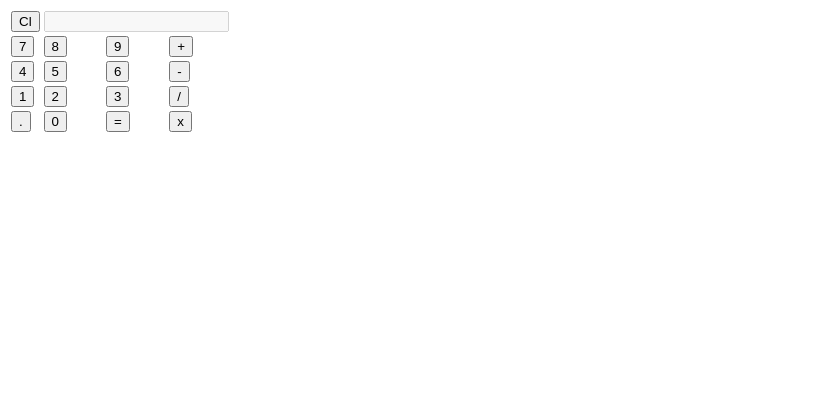
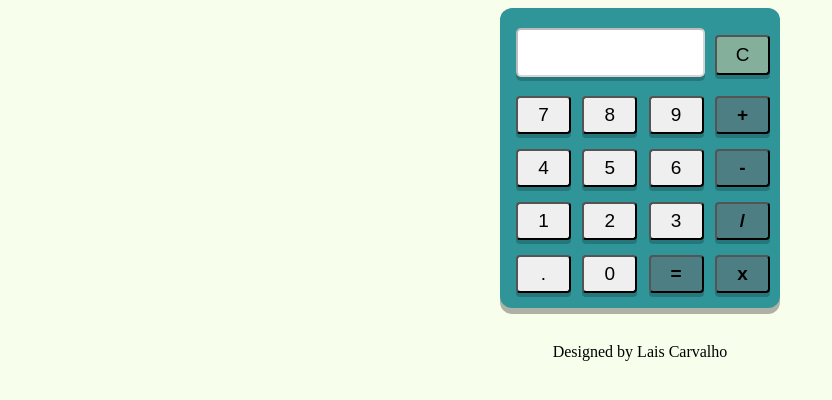
Before and after one commit to laisbsc/calculatorApp, a plain HTML site: page GitWorkspace/calculatorApp/index.html in a window 1280 px wide. Shown: the whole page, without its empty margins (0-832 px from the left). Drawn offline with Linux system fonts and the light colour scheme.

Commit message:
more features to HTML and CSS stylesheet added

```diff
--- a/GitWorkspace/calculatorApp/index.html
+++ b/GitWorkspace/calculatorApp/index.html
@@ -7,14 +7,16 @@
   <meta name="viewport" content="width=device-width, initial-scale=1.0">
   <!-- <meta http-equiv="X-UA-Compatible" content="ie=edge"> -->
   <title> Calculator App </title>
+    <link rel="stylesheet" href="style.css">
   </head>
 
 <body>
   <form name="calc">
     <table>
       <tr>
-        <td> <input type="button" name="clear" value="Cl" onclick="calc.display.value = ''">
-          <td colspan="3.2"> <input type="text" name="display" id="display" disabled> </td>
+        <td colspan="3"> <input type="text" name="display" id="display" disabled> </td>
+        <td> <input type="button" id="clear" name="clear" value="C" onclick="calc.display.value = ''">
+
       </tr>
       <tr>
         <td> <input type="button" name="seven" value="7" onclick="calc.display.value += '7'"></td>
@@ -42,6 +44,7 @@
       </tr>
     </table>
   </form>
-</body>
+  <footer> Designed by Lais Carvalho</footer>
+  </body>
 
 </html>
--- /dev/null
+++ b/GitWorkspace/calculatorApp/style.css
@@ -0,0 +1,74 @@
+body{
+  background-color: rgb(229,252,194,0.3);
+}
+
+table{
+  margin: auto;
+  border-radius: 12px;
+  background-color: #2F9599 ;
+  width: 280px;
+  height: 300px;
+  text-align: center;
+  font-color: #363636;
+  padding: 10px;
+  box-shadow: 0 6px rgba(0,0,0,0.3);
+}
+
+input[type=button]{
+  position: relative;
+  left: 3px;
+  top: 3px;
+  border-radius: 4px;
+  width: 55px;
+  height: 38px;
+  float: left;
+  font-size: 19px;
+  box-shadow: 0 4px rgba(0,0,0,0.2);
+/*   margin-box: 100px; ?*/
+}
+input[type=button]:hover{
+  border: 0 solid #000;
+  color: #495069;
+  background-color: #d2d1d1;
+  border-radius: 4px;
+  width: 50px;
+  height: 30px;
+  box-shadow: 0 4px #474747;
+}
+
+input[type=button]:active{
+  top: 4px;
+  bottom: 4px;
+  border: solid 1px #fff;
+  box-shadow: none;
+}
+
+#display{
+  position: relative;
+  width: 90%;
+  height: 35px;
+  border-radius: 5px;
+  font-size: 20px;
+  resize: none;
+  background-color: #fff;
+  padding: 5px;
+  box-shadow: 0 4px rgba(0,0,0,0.2);
+}
+.operator{
+  font-weight: bold;
+  background-color: rgb(84, 121, 128, 0.8);
+}
+
+#clear {
+  height: 40px;
+  float: right;
+  position: relative;
+  display: block;
+  background-color: #83AF9B;
+}
+footer{
+  font-family: "Fanwood Text";
+  padding: 35px;
+  text-align: center;
+
+}
```
